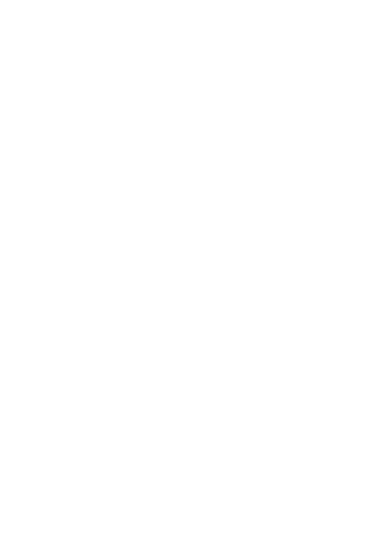
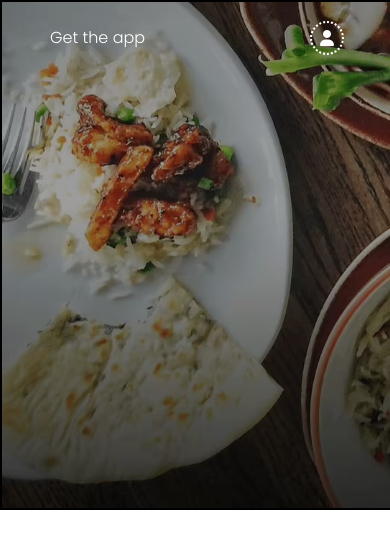
Before and after one commit to Sid2303/zomatoPage, a plain HTML site: page index.html in a window 390 px wide. Drawn offline with Linux system fonts and the light colour scheme.

Commit message:
This is first version

```diff
--- a/index.html
+++ b/index.html
@@ -3,10 +3,38 @@
 <head>
     <meta charset="UTF-8">
     <meta name="viewport" content="width=device-width, initial-scale=1.0">
-    <title>Document</title>
+    <title>Zomato</title>
     <link rel="stylesheet" href="style.css">
+    <link rel="stylesheet" href="https://cdnjs.cloudflare.com/ajax/libs/font-awesome/6.5.1/css/all.min.css"
+    integrity="sha512-DTOQO9RWCH3ppGqcWaEA1BIZOC6xxalwEsw9c2QQeAIftl+Vegovlnee1c9QX4TctnWMn13TZye+giMm8e2LwA=="
+    crossorigin="anonymous" referrerpolicy="no-referrer" />
+    <link rel="preconnect" href="https://fonts.googleapis.com">
+    <link rel="preconnect" href="https://fonts.gstatic.com" crossorigin>
+    <link href="https://fonts.googleapis.com/css2?family=Poppins:wght@300&display=swap" rel="stylesheet">
 </head>
 <body>
+    <div class="hero-section">
+        <div class="navbar">
+            <a href="#">Get the app</a>
+            <div class="nav-links">
+                <a href="#">Inventor Relations</a>
+                <a href="#">Add Restaruants</a>
+                <a href="#">Login</a>
+                <a href="#">Sign up</a>
+            </div>
+            <div class="nav-profile">
+                <i class="fa-solid fa-user" style="color: #fcfcfc;"></i>
+            </div>
+        </div>
+        <div class="zomato-land">
 
+        </div>
+        <div class="zomato-search">
+
+        </div>
+        <div class="hero-bg">
+
+        </div>
+    </div>
 </body>
 </html>
--- a/style.css
+++ b/style.css
@@ -0,0 +1,54 @@
+*{
+    margin: 0;
+    border: 0;
+    font-family: poppins;
+}
+
+.hero-section{
+    width: 100%;
+    border: solid 2px black;
+    background: url(images/heroSectionBackground.png);
+    background-size: cover;
+    min-height: 60vh;
+}
+
+.navbar{
+    display: flex;
+    align-items: center;
+    justify-content: space-between;
+    margin-top: 10px;
+    height: 19px;
+    padding: 16px 48px;
+}
+
+.navbar a{
+    color: white;
+    text-decoration: none;
+}
+
+.nav-links{
+    display: flex;
+    gap: 2rem;
+    align-items: baseline;
+}
+
+.nav-profile{
+    display: flex;
+    justify-content: center;
+    align-items: center;
+    border: 2px dotted white;
+    padding: 5px;
+    height: 20px;
+    width: 20px;
+    border-radius: 50%;
+    display: none;
+}
+
+@media only screen and (max-width:600px){
+    .nav-links{
+        display: none;
+    }
+    .nav-profile{
+        display: flex;
+    }
+}
```
Also changed, not shown: images/appleStore.png (added), images/collection1.jpg (added), images/collection2.jpg (added), images/collection3.jpg (added), images/collection4.jpg (added), images/heroSectionBackground.png (added), images/heroSectionLogo.png (added), images/item1.png (added), images/item2.png (added), images/item3.png (added), images/item4.png (added), images/logo.png (added), images/mobileBanner.png (added), images/playStore.png (added).
